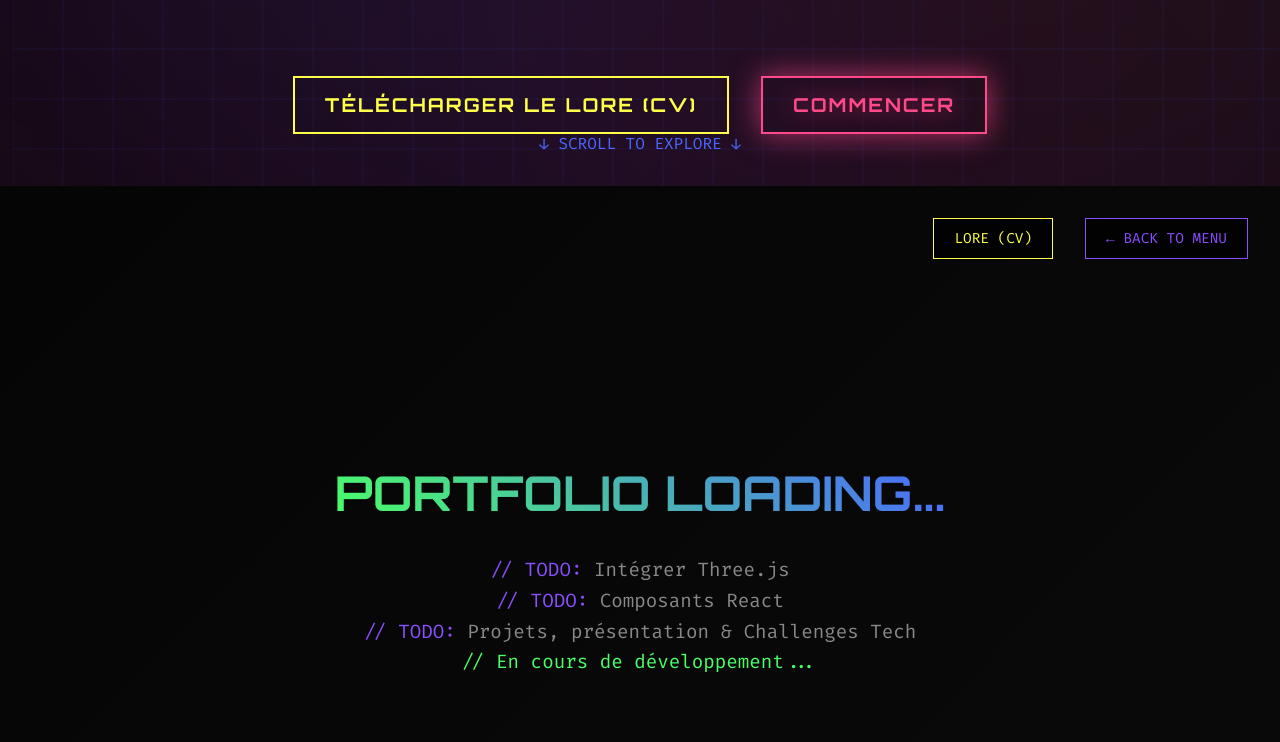
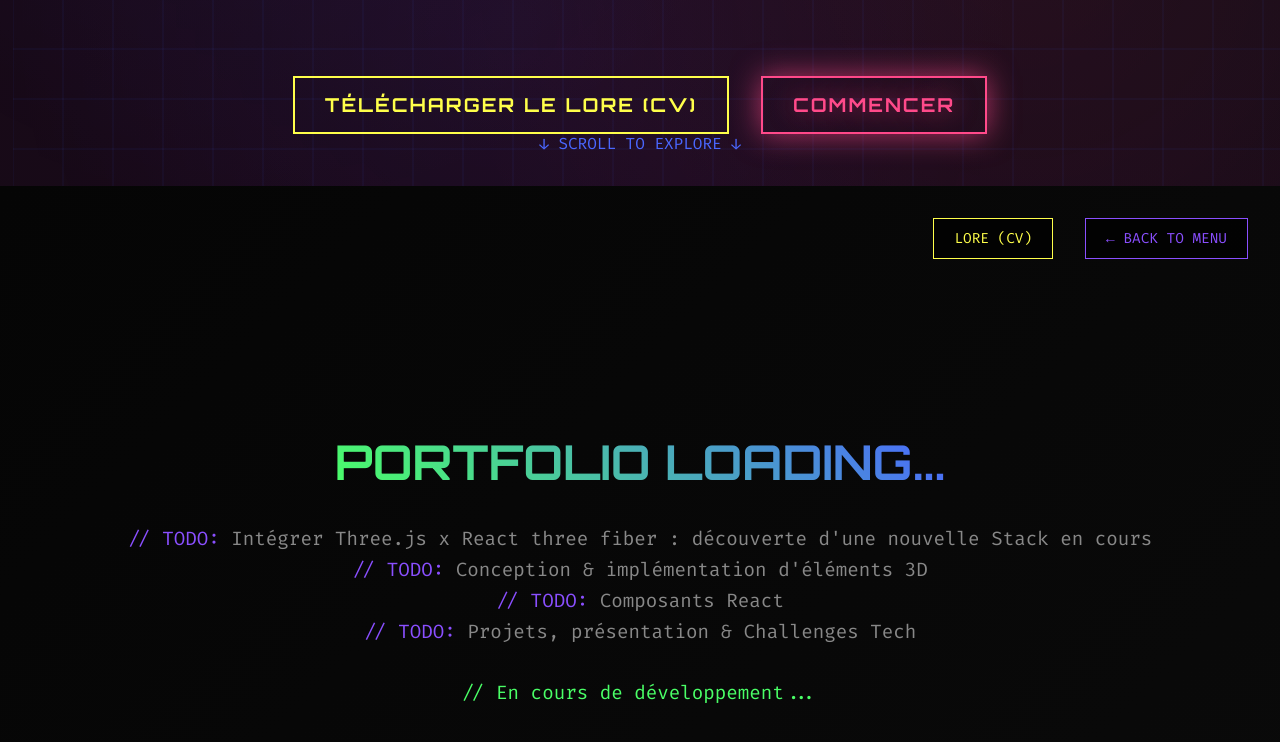
Before and after one commit to Marinegrn/Marinegrn.github.io, a plain HTML site: page index.html in a window 1280 px wide. Shown: the part 614-1356 px from the top of the page. Drawn offline with nearby package versions, Linux system fonts and the light colour scheme.

Commit message:
add : tasks TODO

```diff
--- a/index.html
+++ b/index.html
@@ -69,9 +69,10 @@
         </h2>
 
         <div class="code-text" style="text-align: center; font-size: 1.2rem;">
-            <div><span class="keyword">// TODO:</span> Intégrer Three.js</div>
+            <div><span class="keyword">// TODO:</span> Intégrer Three.js x React three fiber : découverte d'une nouvelle Stack en cours</div>
+            <div><span class="keyword">// TODO:</span> Conception & implémentation d'éléments 3D</div>
             <div><span class="keyword">// TODO:</span> Composants React</div>
-            <div><span class="keyword">// TODO:</span> Projets, présentation & Challenges Tech</div>
+            <div><span class="keyword">// TODO:</span> Projets, présentation & Challenges Tech</div><br>
             <div><span class="string">// En cours de développement...</span></div>
         </div>
     </section>
```
